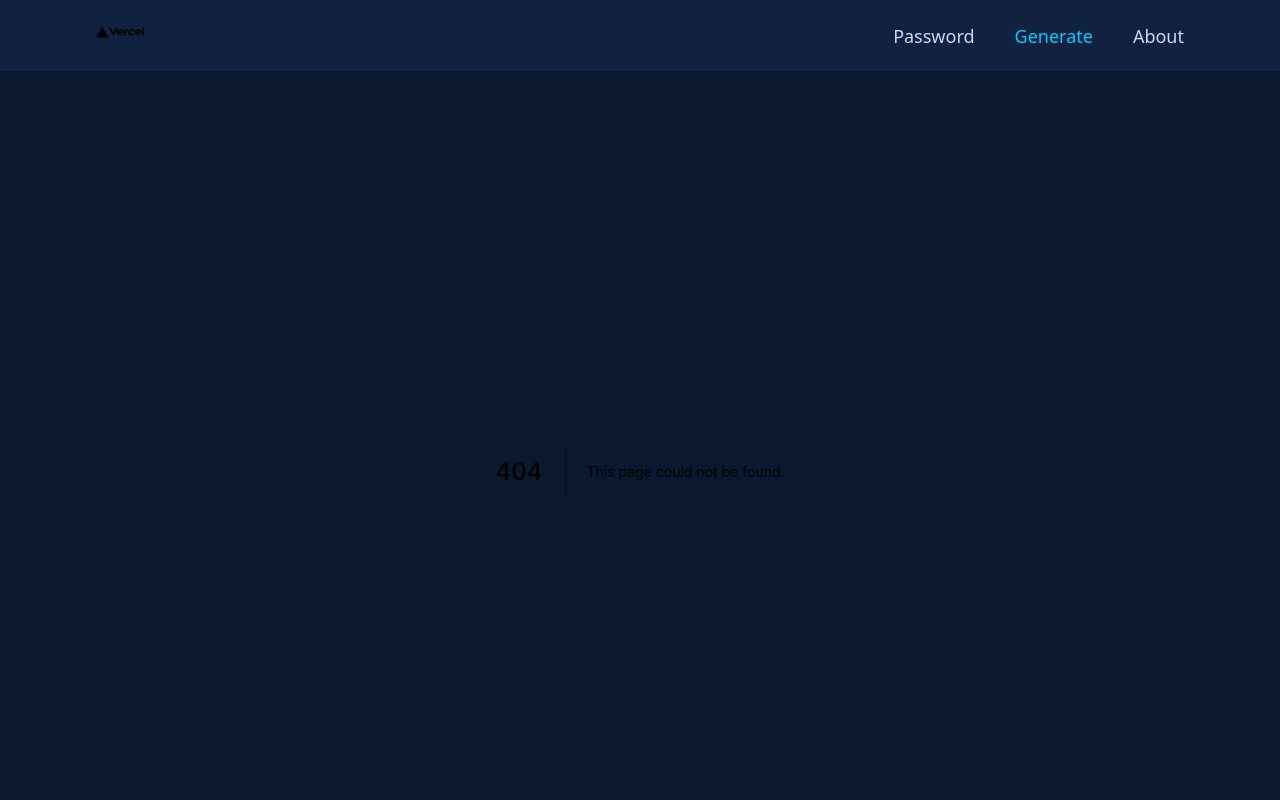
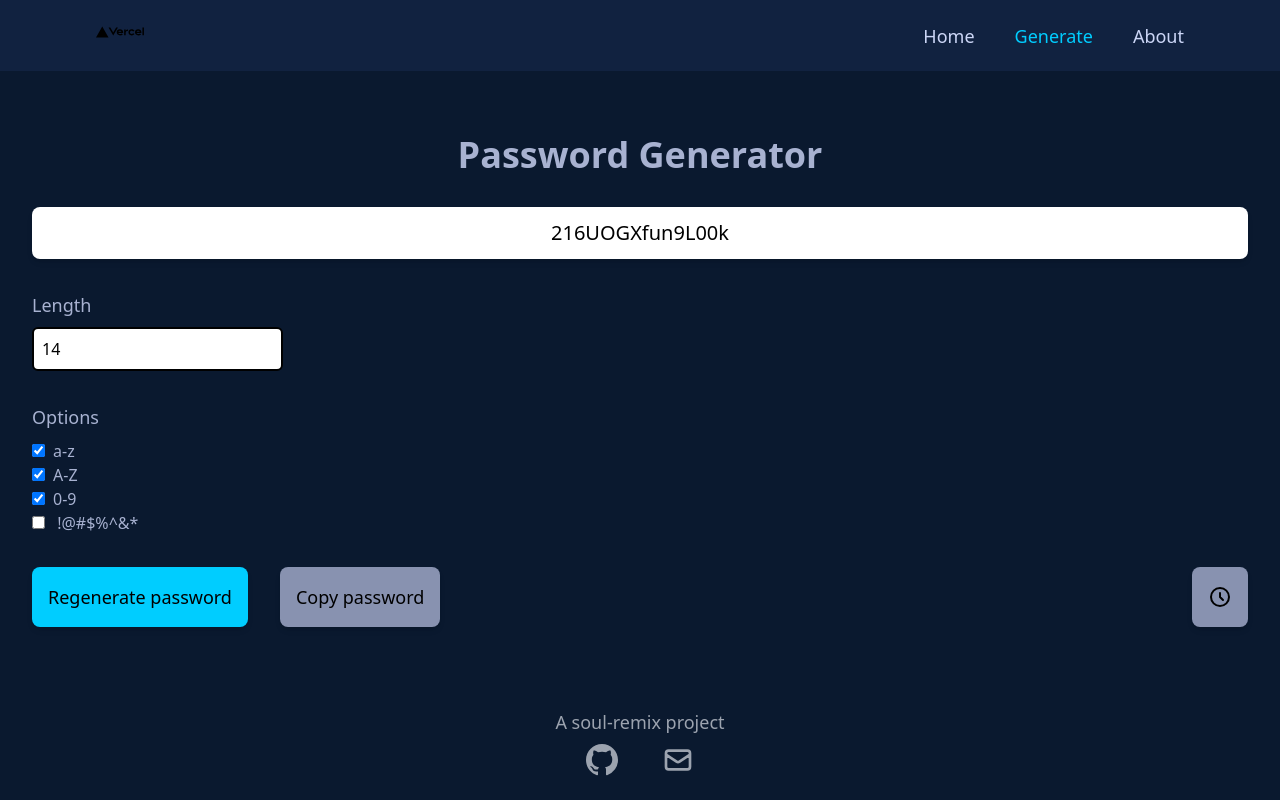
Before and after one commit to Soul-Remix/pass-manager, a Next.js app: page /generate in a window 1280 px wide. Before the commit this address had no page. Shown: the top 800 px of the page. Built offline with nearby package versions, Linux system fonts and the light colour scheme.

Commit message:
generate pass word page

```diff
--- a/components/Button/Button.tsx
+++ b/components/Button/Button.tsx
@@ -3,15 +3,16 @@ import { ReactNode } from "react";
 interface IProps {
   disabled?: boolean;
   children: ReactNode;
+  className?: string;
   onClick?: any;
 }
 
-const Button = ({ children, disabled, onClick }: IProps) => {
+const Button = ({ children, disabled, onClick, className = "" }: IProps) => {
   return (
     <button
       disabled={disabled}
       onClick={onClick}
-      className="mt-8 mb-6 p-4 bg-main dark:bg-mainDark text-black rounded-lg shadow-md text-lg flex justify-center items-center"
+      className={`mt-8 mb-6 p-4 bg-main dark:bg-mainDark text-black rounded-lg shadow-md text-lg flex justify-center items-center ${className}`}
     >
       {children}
     </button>
--- /dev/null
+++ b/components/CheckBox/CheckBox.tsx
@@ -0,0 +1,19 @@
+interface IProps {
+  id: string;
+  label: string;
+  value: boolean;
+  onChange: () => void;
+}
+
+const CheckBox = ({ id, label, value, onChange }: IProps) => {
+  return (
+    <div>
+      <input type="checkbox" id={id} checked={value} onChange={onChange} />
+      <label htmlFor={id} className="ml-2">
+        {label}
+      </label>
+    </div>
+  );
+};
+
+export default CheckBox;
--- a/components/ResponsiveNavBar/ResponsiveNavBar.tsx
+++ b/components/ResponsiveNavBar/ResponsiveNavBar.tsx
@@ -4,7 +4,7 @@ import Image from "next/image";
 import { useRouter } from "next/router";
 
 const links = [
-  { name: "Password", target: "/" },
+  { name: "Home", target: "/" },
   { name: "Generate", target: "/generate" },
   { name: "About", target: "about" },
 ];
--- /dev/null
+++ b/pages/generate.tsx
@@ -0,0 +1,118 @@
+import { NextPage } from "next";
+import Head from "next/head";
+import { useEffect, useState } from "react";
+import Button from "../components/Button/Button";
+import CheckBox from "../components/CheckBox/CheckBox";
+import generatePassword from "../utils/generatePassword";
+
+const passHistory: Array<{ date: number; pass: string }> = [];
+
+const Generate: NextPage = () => {
+  const [options, setOptions] = useState({
+    lowerCase: true,
+    upperCase: true,
+    numbers: true,
+    symbols: false,
+  });
+  const [length, setLength] = useState(14);
+  const [password, setPassword] = useState("");
+  const [showHistory, setShowHistory] = useState(false);
+
+  useEffect(() => {
+    genPass();
+  }, []);
+
+  const onChange = (
+    option: "lowerCase" | "upperCase" | "numbers" | "symbols"
+  ) => {
+    const newOptions = {
+      ...options,
+      [option]: !options[option],
+    };
+    if (Object.entries(newOptions).every((x) => x[1] === false)) {
+      setOptions({ ...newOptions, lowerCase: true });
+      genPass();
+    } else {
+      setOptions(newOptions);
+      genPass();
+    }
+  };
+
+  const genPass = () => {
+    const pass = generatePassword(length, options);
+    passHistory.push({ pass, date: Date.now() });
+    setPassword(pass);
+  };
+
+  const copyPassword = () => {
+    navigator.clipboard.writeText(password);
+  };
+
+  return (
+    <>
+      <Head>
+        <title>Password Generator</title>
+      </Head>
+      <section className="p-8 bg-white dark:bg-navy dark:text-lightSlate">
+        <h1 className="text-center text-3xl md:text-4xl font-bold m-auto mt-8">
+          Password Generator
+        </h1>
+        <div className="bg-slate dark:bg-white p-3 mt-8 rounded-lg shadow-md">
+          <p className="text-center text-xl text-black">{password}</p>
+        </div>
+        <p className="mt-8 mb-2 text-lg">Length</p>
+        <input
+          type="number"
+          className="text-md text-black p-2 border-black border-2 rounded-md"
+          value={length}
+          maxLength={99}
+          onChange={(s) => setLength(+s.currentTarget.value)}
+        />
+        <p className="mt-8 mb-2 text-lg">Options</p>
+        {optionsArr.map((x) => (
+          <CheckBox
+            id={x.id}
+            label={x.label}
+            onChange={() => onChange(x.id)}
+            value={options[x.id]}
+          />
+        ))}
+        <div className="flex justify-between">
+          <div className="flex gap-8">
+            <Button onClick={genPass}>Regenerate password</Button>
+            <Button onClick={copyPassword} className="bg-slate dark:bg-slate">
+              Copy password
+            </Button>
+          </div>
+          <Button className="bg-slate dark:bg-slate">{ClockSvg}</Button>
+        </div>
+      </section>
+    </>
+  );
+};
+
+export default Generate;
+
+const optionsArr = [
+  { id: "lowerCase", label: "a-z" },
+  { id: "upperCase", label: "A-Z" },
+  { id: "numbers", label: "0-9" },
+  { id: "symbols", label: " !@#$%^&* " },
+] as const;
+
+const ClockSvg = (
+  <svg
+    xmlns="http://www.w3.org/2000/svg"
+    className="h-6 w-6"
+    fill="none"
+    viewBox="0 0 24 24"
+    stroke="currentColor"
+    strokeWidth={2}
+  >
+    <path
+      strokeLinecap="round"
+      strokeLinejoin="round"
+      d="M12 8v4l3 3m6-3a9 9 0 11-18 0 9 9 0 0118 0z"
+    />
+  </svg>
+);
--- /dev/null
+++ b/utils/generatePassword.ts
@@ -0,0 +1,42 @@
+const lowercase = "abcdefghijklmnopqrstuvwxyz";
+const uppercase = "ABCDEFGHIJKLMNOPQRSTUVWXYZ";
+const numbers = "0123456789";
+const symbols = "!@#$%^&*";
+
+interface IOptions {
+  lowerCase: boolean;
+  upperCase: boolean;
+  numbers: boolean;
+  symbols: boolean;
+}
+
+export default function generatePassword(length: number, options: IOptions) {
+  let pool = "";
+  let password = "";
+
+  if (options.lowerCase) {
+    pool += lowercase;
+  }
+  if (options.upperCase) {
+    pool += uppercase;
+  }
+  if (options.numbers) {
+    pool += numbers;
+  }
+  if (options.symbols) {
+    pool += symbols;
+  }
+
+  const poolLength = pool.length;
+
+  for (let i = 0; i <= length; i++) {
+    password += pool[getRandomNumber(poolLength)];
+  }
+
+  return password;
+}
+
+function getRandomNumber(max: number) {
+  const random = Math.floor(Math.random() * max);
+  return random;
+}
```
